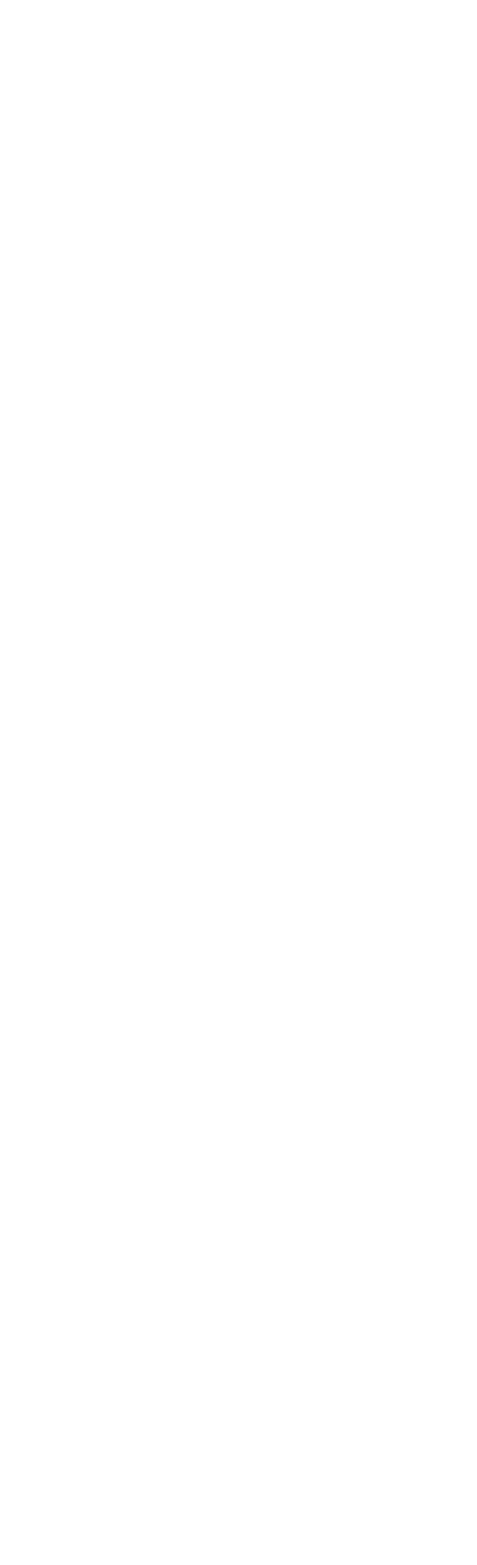
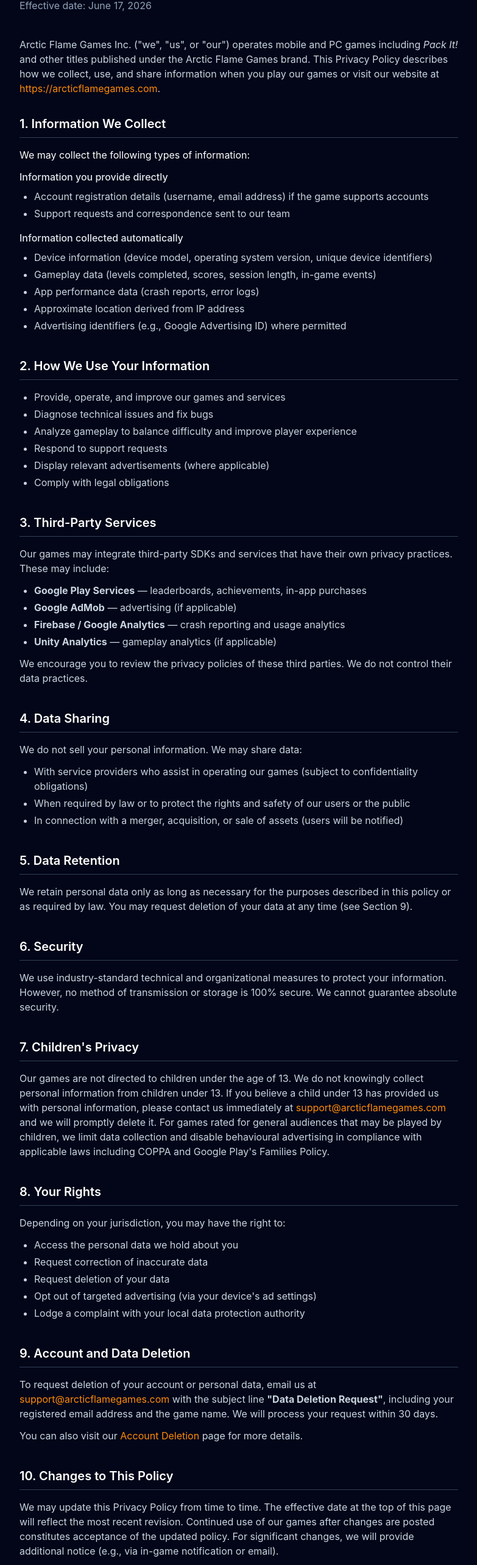
Before and after one commit to ArcticFlameGames/PublicCompanyWebsite, a React (Vite) app: page /privacy-policy in a window 1280 px wide. Before the commit this address had no page. Shown: the part 154-2720 px from the top of the page at 61% size, without its empty margins (248-1031 px from the left). Before the commit the page ends 800 px from the top, so only its background shows below. Built offline with nearby package versions, Linux system fonts and the light colour scheme.

Commit message:
added privacy policy

```diff
--- a/src/App.tsx
+++ b/src/App.tsx
@@ -6,6 +6,7 @@ import GameSection from './components/GameSection.tsx';
 import FoundersSection from './components/FounderSection.tsx';
 import Footer from './components/Footer.tsx';
 import AccountDeletion from './pages/AccountDeletion.tsx';
+import PrivacyPolicy from './pages/PrivacyPolicy.tsx';
 import SocialMediaSection from './components/SocialMediaSection.tsx';
 import CompanyStorySection from './components/CompanyStorySection.tsx';
 
@@ -76,6 +77,7 @@ const App: React.FC = () => {
       <Routes>
         <Route path="/" element={<HomePage />} />
         <Route path='/account-deletion' element={<AccountDeletionPage />} />
+        <Route path='/privacy-policy' element={<PrivacyPolicy />} />
       </Routes>
     </Router>
   );
--- a/src/components/Footer.tsx
+++ b/src/components/Footer.tsx
@@ -8,6 +8,10 @@ const Footer: React.FC = () => {
       <a href="mailto:contactus@arcticflamegames.com" className="text-sm text-sky-400 hover:text-sky-300 transition-colors duration-200">
         contactus@arcticflamegames.com
       </a>
+      <div className="mt-3 flex justify-center gap-6 text-sm">
+        <a href="/privacy-policy" className="text-slate-400 hover:text-slate-200 transition-colors duration-200">Privacy Policy</a>
+        <a href="/account-deletion" className="text-slate-400 hover:text-slate-200 transition-colors duration-200">Account Deletion</a>
+      </div>
     </footer>
   );
 };
--- /dev/null
+++ b/src/pages/PrivacyPolicy.tsx
@@ -0,0 +1,178 @@
+import React from 'react';
+
+const PrivacyPolicy: React.FC = () => {
+  const effectiveDate = 'June 17, 2026';
+  const companyName = 'Arctic Flame Games Inc.';
+  const contactEmail = 'support@arcticflamegames.com';
+  const website = 'https://arcticflamegames.com';
+
+  return (
+    <div className="min-h-screen bg-slate-950 text-white">
+      <div className="max-w-3xl mx-auto px-6 py-12">
+        <a href="/" className="text-orange-400 hover:text-orange-300 text-sm mb-8 inline-block">
+          ← Back to Home
+        </a>
+        <h1 className="text-4xl font-bold mb-2">Privacy Policy</h1>
+        <p className="text-slate-400 mb-10">Effective date: {effectiveDate}</p>
+
+        <p className="text-slate-300 mb-8">
+          {companyName} ("we", "us", or "our") operates mobile and PC games including <em>Pack It!</em> and
+          other titles published under the Arctic Flame Games brand. This Privacy Policy describes how we
+          collect, use, and share information when you play our games or visit our website at{' '}
+          <a href={website} className="text-orange-400 hover:text-orange-300">{website}</a>.
+        </p>
+
+        <Section title="1. Information We Collect">
+          <p className="mb-3">We may collect the following types of information:</p>
+          <SubSection title="Information you provide directly">
+            <ul className="list-disc ml-6 space-y-1 text-slate-300">
+              <li>Account registration details (username, email address) if the game supports accounts</li>
+              <li>Support requests and correspondence sent to our team</li>
+            </ul>
+          </SubSection>
+          <SubSection title="Information collected automatically">
+            <ul className="list-disc ml-6 space-y-1 text-slate-300">
+              <li>Device information (device model, operating system version, unique device identifiers)</li>
+              <li>Gameplay data (levels completed, scores, session length, in-game events)</li>
+              <li>App performance data (crash reports, error logs)</li>
+              <li>Approximate location derived from IP address</li>
+              <li>Advertising identifiers (e.g., Google Advertising ID) where permitted</li>
+            </ul>
+          </SubSection>
+        </Section>
+
+        <Section title="2. How We Use Your Information">
+          <ul className="list-disc ml-6 space-y-1 text-slate-300">
+            <li>Provide, operate, and improve our games and services</li>
+            <li>Diagnose technical issues and fix bugs</li>
+            <li>Analyze gameplay to balance difficulty and improve player experience</li>
+            <li>Respond to support requests</li>
+            <li>Display relevant advertisements (where applicable)</li>
+            <li>Comply with legal obligations</li>
+          </ul>
+        </Section>
+
+        <Section title="3. Third-Party Services">
+          <p className="text-slate-300 mb-3">
+            Our games may integrate third-party SDKs and services that have their own privacy practices.
+            These may include:
+          </p>
+          <ul className="list-disc ml-6 space-y-1 text-slate-300">
+            <li><strong>Google Play Services</strong> — leaderboards, achievements, in-app purchases</li>
+            <li><strong>Google AdMob</strong> — advertising (if applicable)</li>
+            <li><strong>Firebase / Google Analytics</strong> — crash reporting and usage analytics</li>
+            <li><strong>Unity Analytics</strong> — gameplay analytics (if applicable)</li>
+          </ul>
+          <p className="text-slate-300 mt-3">
+            We encourage you to review the privacy policies of these third parties. We do not control
+            their data practices.
+          </p>
+        </Section>
+
+        <Section title="4. Data Sharing">
+          <p className="text-slate-300 mb-3">We do not sell your personal information. We may share data:</p>
+          <ul className="list-disc ml-6 space-y-1 text-slate-300">
+            <li>With service providers who assist in operating our games (subject to confidentiality obligations)</li>
+            <li>When required by law or to protect the rights and safety of our users or the public</li>
+            <li>In connection with a merger, acquisition, or sale of assets (users will be notified)</li>
+          </ul>
+        </Section>
+
+        <Section title="5. Data Retention">
+          <p className="text-slate-300">
+            We retain personal data only as long as necessary for the purposes described in this policy or
+            as required by law. You may request deletion of your data at any time (see Section 9).
+          </p>
+        </Section>
+
+        <Section title="6. Security">
+          <p className="text-slate-300">
+            We use industry-standard technical and organizational measures to protect your information.
+            However, no method of transmission or storage is 100% secure. We cannot guarantee absolute security.
+          </p>
+        </Section>
+
+        <Section title="7. Children's Privacy">
+          <p className="text-slate-300">
+            Our games are not directed to children under the age of 13. We do not knowingly collect personal
+            information from children under 13. If you believe a child under 13 has provided us with personal
+            information, please contact us immediately at{' '}
+            <a href={`mailto:${contactEmail}`} className="text-orange-400 hover:text-orange-300">{contactEmail}</a>{' '}
+            and we will promptly delete it. For games rated for general audiences that may be played by
+            children, we limit data collection and disable behavioural advertising in compliance with
+            applicable laws including COPPA and Google Play's Families Policy.
+          </p>
+        </Section>
+
+        <Section title="8. Your Rights">
+          <p className="text-slate-300 mb-3">Depending on your jurisdiction, you may have the right to:</p>
+          <ul className="list-disc ml-6 space-y-1 text-slate-300">
+            <li>Access the personal data we hold about you</li>
+            <li>Request correction of inaccurate data</li>
+            <li>Request deletion of your data</li>
+            <li>Opt out of targeted advertising (via your device's ad settings)</li>
+            <li>Lodge a complaint with your local data protection authority</li>
+          </ul>
+        </Section>
+
+        <Section title="9. Account and Data Deletion">
+          <p className="text-slate-300">
+            To request deletion of your account or personal data, email us at{' '}
+            <a href={`mailto:${contactEmail}`} className="text-orange-400 hover:text-orange-300">{contactEmail}</a>{' '}
+            with the subject line <strong>"Data Deletion Request"</strong>, including your registered email
+            address and the game name. We will process your request within 30 days.
+          </p>
+          <p className="text-slate-300 mt-3">
+            You can also visit our{' '}
+            <a href="/account-deletion" className="text-orange-400 hover:text-orange-300">Account Deletion</a>{' '}
+            page for more details.
+          </p>
+        </Section>
+
+        <Section title="10. Changes to This Policy">
+          <p className="text-slate-300">
+            We may update this Privacy Policy from time to time. The effective date at the top of this page
+            will reflect the most recent revision. Continued use of our games after changes are posted
+            constitutes acceptance of the updated policy. For significant changes, we will provide additional
+            notice (e.g., via in-game notification or email).
+          </p>
+        </Section>
+
+        <Section title="11. Contact Us">
+          <p className="text-slate-300">
+            Questions or concerns about this Privacy Policy? Reach us at:
+          </p>
+          <div className="mt-3 text-slate-300">
+            <p><strong>{companyName}</strong></p>
+            <p>
+              Email:{' '}
+              <a href={`mailto:${contactEmail}`} className="text-orange-400 hover:text-orange-300">
+                {contactEmail}
+              </a>
+            </p>
+            <p>
+              Website:{' '}
+              <a href={website} className="text-orange-400 hover:text-orange-300">{website}</a>
+            </p>
+          </div>
+        </Section>
+      </div>
+    </div>
+  );
+};
+
+const Section: React.FC<{ title: string; children: React.ReactNode }> = ({ title, children }) => (
+  <div className="mb-10">
+    <h2 className="text-xl font-semibold text-white mb-4 border-b border-slate-700 pb-2">{title}</h2>
+    {children}
+  </div>
+);
+
+const SubSection: React.FC<{ title: string; children: React.ReactNode }> = ({ title, children }) => (
+  <div className="mb-4">
+    <h3 className="text-slate-200 font-medium mb-2">{title}</h3>
+    {children}
+  </div>
+);
+
+export default PrivacyPolicy;
```
